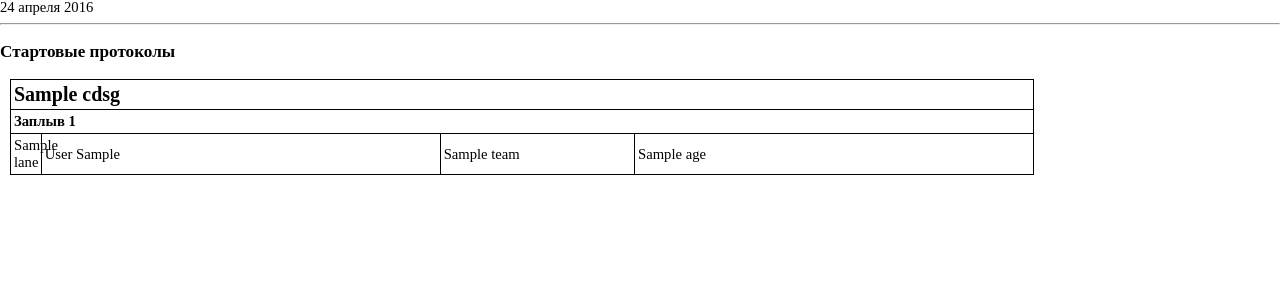
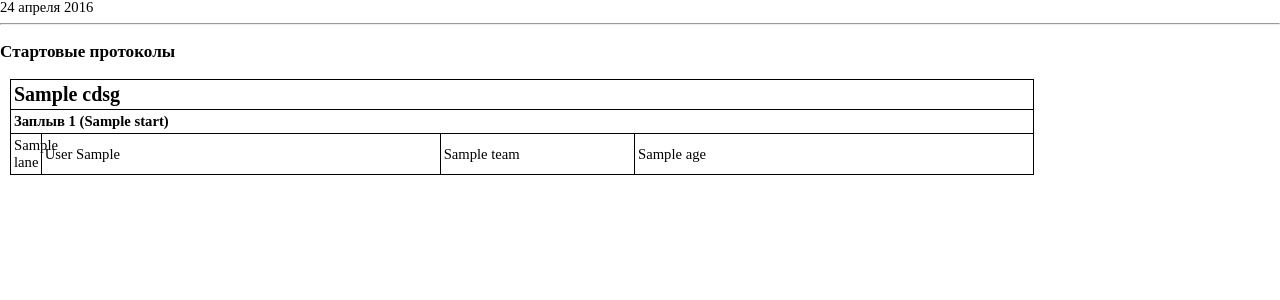
Before and after one commit to bolvano/dfk, a Django app: template pgups/templates/pgups/starts_print.html in a window 1280 px wide. Shown: the part 124-424 px from the top of the page. Run offline with Django 3.2, Linux system fonts and the light colour scheme; the template is opened without the code that fills it: most values are stand-ins (such as "Sample title", 1, 10 or a date in 2020).

```diff
--- a/pgups/static/css/print.css
+++ b/pgups/static/css/print.css
@@ -26,11 +26,13 @@
 		width: 80%;
 		vertical-align: top;
 		zoom: 1;
+
+		page-break-inside: avoid;
+		page-break-after: auto;
 	}
 
 	tr {
-		page-break-inside: avoid;
-		page-break-after: auto;
+
 	}
 
 	td,th {
--- a/pgups/templates/pgups/results_starts.html
+++ b/pgups/templates/pgups/results_starts.html
@@ -20,7 +20,7 @@
 
 			<!-- Start number -->
 			<div class="start-number">
-				<h3>Заплыв {{start.num}}</h3>
+				<h3>Заплыв {{start.num}} ({{start.name}})</h3>
 			</div> <!-- End of Start number -->
 
 			<table class="table table-striped table-hover table-bordered">
--- a/pgups/templates/pgups/starts_print.html
+++ b/pgups/templates/pgups/starts_print.html
@@ -32,7 +32,7 @@
 
 				<tr><th colspan="4" class="cdsg_name">{{cdsg.name|capfirst}} </th></tr>
 					{% for start in cdsg.start_set.all %}
-                <tr><th colspan="4">Заплыв {{start.num}}</th></tr>
+                <tr><th colspan="4">Заплыв {{start.num}} ({{start.name}})</th></tr>
 
                     {% for competitor in start.competitor_set.all %}
 				<tr>
```
